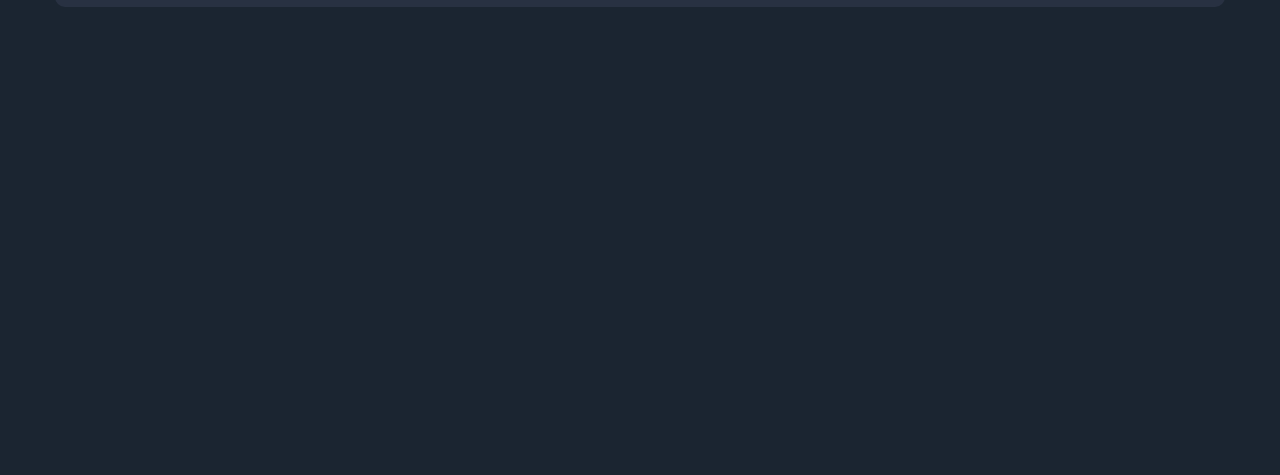
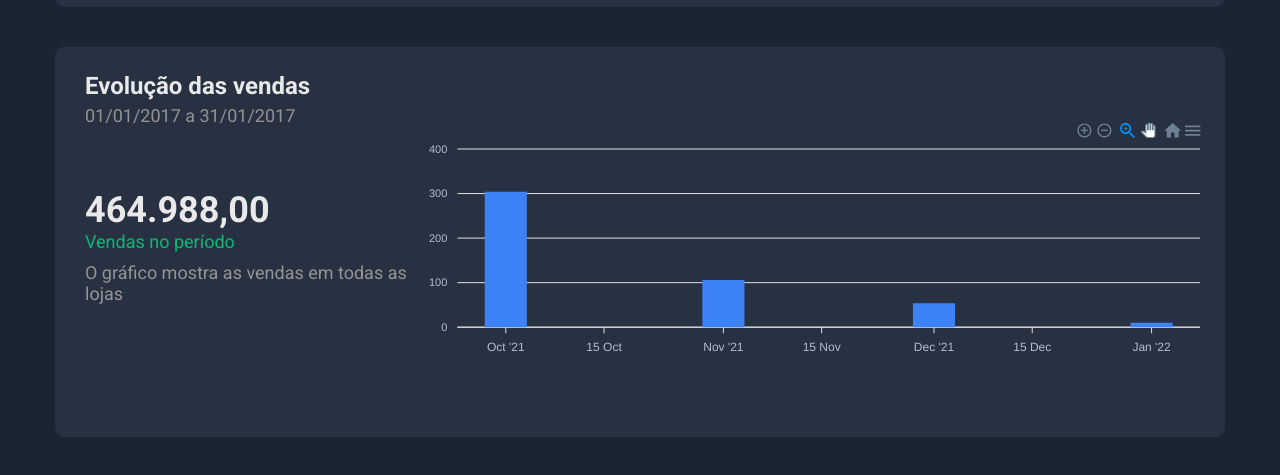
Before and after one commit to henriquemod/ds-sale-henrique, a React (Create React App) app in the folder front-web/: page / in a window 1280 px wide. Shown: the part 183-658 px from the top of the page. Built offline with nearby package versions, Linux system fonts and the light colour scheme.

Commit message:
Add SalesByDate component

```diff
--- a/front-web/package.json
+++ b/front-web/package.json
@@ -10,7 +10,9 @@
     "@types/node": "^16.11.19",
     "@types/react": "^17.0.38",
     "@types/react-dom": "^17.0.11",
+    "apexcharts": "^3.32.1",
     "react": "^17.0.2",
+    "react-apexcharts": "^1.3.9",
     "react-dom": "^17.0.2",
     "react-flatpickr": "^3.10.7",
     "react-scripts": "5.0.0",
--- a/front-web/src/App.tsx
+++ b/front-web/src/App.tsx
@@ -1,6 +1,7 @@
 import './App.css';
 import Filter from './components/filter';
 import Header from './components/header';
+import SalesByDate from './components/sales-by-date';
 
 function App() {
   return (
@@ -8,6 +9,7 @@ function App() {
       <Header />
       <div className="app-container">
         <Filter />
+        <SalesByDate />
       </div>
     </>
   );
--- a/front-web/src/components/filter/styles.css
+++ b/front-web/src/components/filter/styles.css
@@ -13,7 +13,7 @@
   color: var(--gray-light-50-color);
   font-size: 16px;
   line-height: 21px;
-  border: 1px solid var(--gray-light-100-color);
+  border: 1px solid var(--gray-light-150-color);
   border-radius: 10px;
   width: 250px;
   padding: 12px 5px 12px 20px;
--- /dev/null
+++ b/front-web/src/components/sales-by-date/helpers.ts
@@ -0,0 +1,52 @@
+import { ApexOptions } from 'apexcharts';
+
+export const chartOptions = {
+  legend: {
+    show: false
+  },
+  noData: {
+    text: 'Sem resultados',
+    align: 'center',
+    verticalAlign: 'middle',
+    offsetY: -15,
+    style: {
+      color: '#FFF',
+      fontSize: '18px',
+      fontFamily: 'Roboto, sans-serif'
+    }
+  },
+  chart: {
+    foreColor: '#b4bed2',
+    height: 240,
+    with: 1000
+  },
+  plotOptions: {
+    bar: {
+      horizontal: false,
+      columnWidth: '20%',
+      endingShape: 'rounded'
+    }
+  },
+  dataLabels: {
+    enabled: false
+  },
+  stroke: {
+    show: false
+  },
+  xaxis: {
+    type: 'datetime'
+  },
+  yaxis: {},
+  fill: {
+    opacity: 1,
+    colors: ['#3e82f7']
+  },
+  tooltip: {
+    theme: 'dark',
+    y: {
+      formatter: function (val: number) {
+        return `R$ ${val}`;
+      }
+    }
+  }
+} as ApexOptions;
--- /dev/null
+++ b/front-web/src/components/sales-by-date/index.tsx
@@ -0,0 +1,53 @@
+import './styles.css';
+import ReactApexChart from 'react-apexcharts';
+import { chartOptions } from './helpers';
+
+const initialData = [
+  {
+    x: '2021-10-01',
+    y: 304
+  },
+  {
+    x: '2021-11-01',
+    y: 106
+  },
+  {
+    x: '2021-12-01',
+    y: 54
+  },
+  {
+    x: '2022-01-01',
+    y: 10
+  }
+];
+
+function SalesByDate() {
+  return (
+    <div className="base-card sales-by-date-container">
+      <div>
+        <h4 className="sales-by-date-title"> Evolução das vendas</h4>
+        <span className="sales-by-date-period">01/01/2017 a 31/01/2017</span>
+      </div>
+      <div className="sales-by-date-data">
+        <div className="sales-by-date-quantity-container">
+          <h2 className="sales-by-date-quantity">464.988,00</h2>
+          <span className="sales-by-date-quantity-label">Vendas no período</span>
+          <span className="sales-by-date-quantity-description">
+            O gráfico mostra as vendas em todas as lojas
+          </span>
+        </div>
+        <div className="sales-by-date-chart">
+          <ReactApexChart
+            options={chartOptions}
+            series={[{ name: 'Vendas', data: initialData }]}
+            type="bar"
+            height={240}
+            width="100%"
+          />
+        </div>
+      </div>
+    </div>
+  );
+}
+
+export default SalesByDate;
--- /dev/null
+++ b/front-web/src/components/sales-by-date/styles.css
@@ -0,0 +1,48 @@
+.sales-by-date-container {
+  height: 390px;
+  padding: 25px 15px 50px 30px;
+}
+
+.sales-by-date-title {
+  font-size: 24px;
+  line-height: 28px;
+  color: var(--light-color);
+  margin-bottom: 5px;
+}
+
+.sales-by-date-period {
+  font-weight: normal;
+  font-size: 18px;
+  line-height: 21px;
+  color: var(--gray-light-100-color);
+}
+
+.sales-by-date-data {
+  height: 240px;
+  display: flex;
+  align-items: center;
+  justify-content: space-between;
+}
+
+.sales-by-date-quantity {
+  font-size: 36px;
+  color: var(--light-color);
+}
+
+.sales-by-date-quantity-label {
+  font-size: 18px;
+  line-height: 21px;
+  color: var(--gree-color);
+  display: block;
+  margin-bottom: 10px;
+}
+
+.sales-by-date-quantity-description {
+  font-size: 18px;
+  line-height: 21px;
+  color: var(--gray-light-100-color);
+}
+
+.sales-by-date-chart {
+  width: 890px;
+}
--- a/front-web/src/index.css
+++ b/front-web/src/index.css
@@ -7,7 +7,9 @@
   --secondary-color: #1b2531;
   --light-color: #e9e9e9;
   --gray-light-50-color: #9aaabe;
-  --gray-light-100-color: #384459;
+  --gray-light-100-color: #949494;
+  --gray-light-150-color: #384459;
+  --gree-color: #08b976;
 }
 
 body {
```
Also changed, not shown: 1 other file (tests, documents, lock files or other folders).
